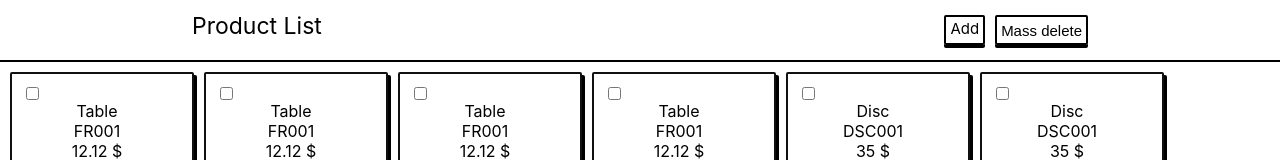
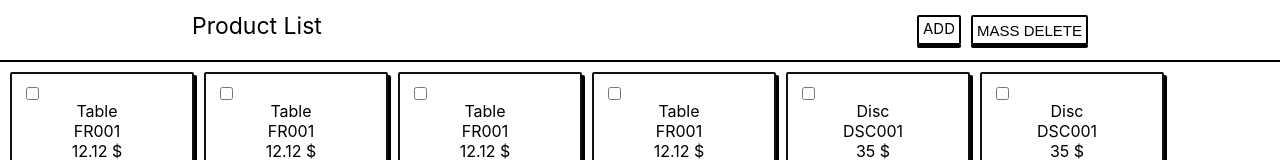
Before and after one commit to kaangrbz/scandiweb-test-project, a React (Create React App) app: page / in a window 1280 px wide. Shown: the top 160 px of the page. Built offline with nearby package versions, Linux system fonts and the light colour scheme.

Commit message:
optimise for QA

```diff
--- a/src/pages/Home.tsx
+++ b/src/pages/Home.tsx
@@ -117,8 +117,8 @@ const Home: ComponentType<Props> = (props) => {
                 <h1>Product List</h1>
 
                 <div className="buttons">
-                    <Link to="/addproduct">Add</Link>
-                    <button type="button">Mass delete</button>
+                    <Link to="/addproduct">ADD</Link>
+                    <button id='delete-product-btn' type="button">MASS DELETE</button>
                 </div>
             </div>
             <main className="content">
```
